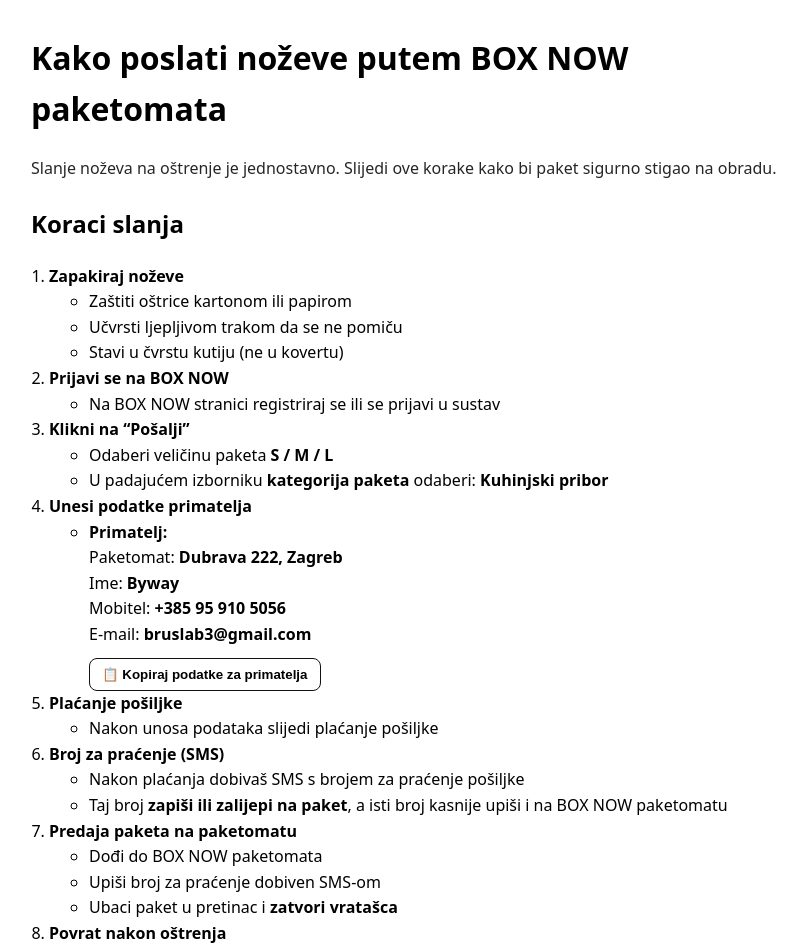
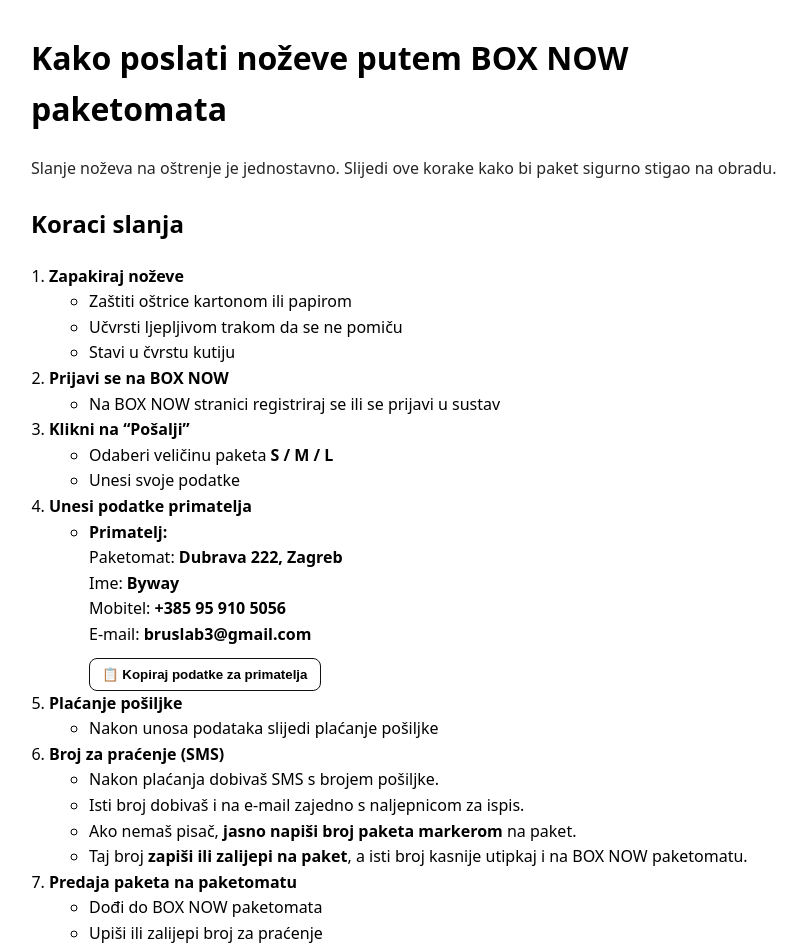
Before and after one commit to Nenad-cmd/ostrenje-nozeva-zagreb, a Next.js app: page /box-now in a window 1280 px wide. Shown: the top 951 px of the page, without its empty margins (229-1035 px from the left). Built offline with nearby package versions, Linux system fonts and the light colour scheme.

Commit message:
Update page.tsx

```diff
--- a/app/box-now/page.tsx
+++ b/app/box-now/page.tsx
@@ -42,7 +42,7 @@
             <ul>
               <li>Zaštiti oštrice kartonom ili papirom</li>
               <li>Učvrsti ljepljivom trakom da se ne pomiču</li>
-              <li>Stavi u čvrstu kutiju (ne u kovertu)</li>
+              <li>Stavi u čvrstu kutiju </li>
             </ul>
           </li>
 
@@ -58,7 +58,7 @@
             <ul>
               <li>Odaberi veličinu paketa <strong>S / M / L</strong></li>
               <li>
-                U padajućem izborniku <strong>kategorija paketa</strong> odaberi: <strong>Kuhinjski pribor</strong>
+               Unesi svoje podatke
               </li>
             </ul>
           </li>
@@ -101,22 +101,30 @@
               <li>Nakon unosa podataka slijedi plaćanje pošiljke</li>
             </ul>
           </li>
-
 <li>
   <strong>Broj za praćenje (SMS)</strong>
   <ul>
-              <li>Nakon plaćanja dobivaš SMS s brojem za praćenje pošiljke</li>
     <li>
-                Taj broj <strong>zapiši ili zalijepi na paket</strong>, a isti broj kasnije upiši i na BOX NOW paketomatu
+      Nakon plaćanja dobivaš SMS s brojem  pošiljke.
+    </li>
+    <li>
+      Isti broj dobivaš i na e-mail zajedno s naljepnicom za ispis.
+    </li>
+    <li>
+      Ako nemaš pisač, <strong>jasno napiši broj paketa markerom</strong> na paket.
+    </li>
+    <li>
+      Taj broj <strong>zapiši ili zalijepi na paket</strong>, a isti broj kasnije utipkaj i na BOX NOW paketomatu.
     </li>
   </ul>
 </li>
+
 
           <li>
             <strong>Predaja paketa na paketomatu</strong>
             <ul>
               <li>Dođi do BOX NOW paketomata</li>
-              <li>Upiši broj za praćenje dobiven SMS-om</li>
+              <li>Upiši ili zalijepi broj za praćenje </li>
               <li>Ubaci paket u pretinac i <strong>zatvori vratašca</strong></li>
             </ul>
           </li>
```
Lines whose indentation alone changed are shown as unchanged.
